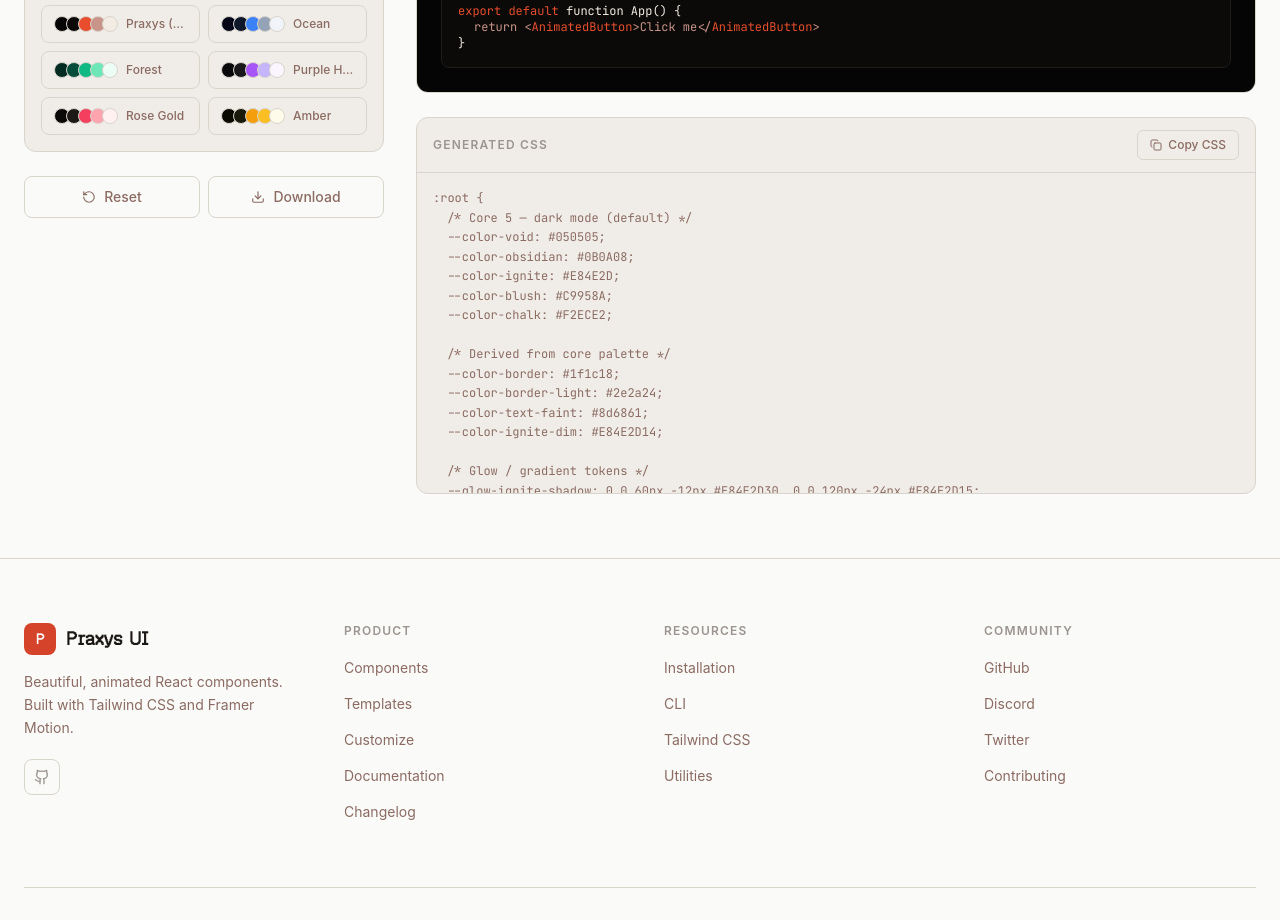
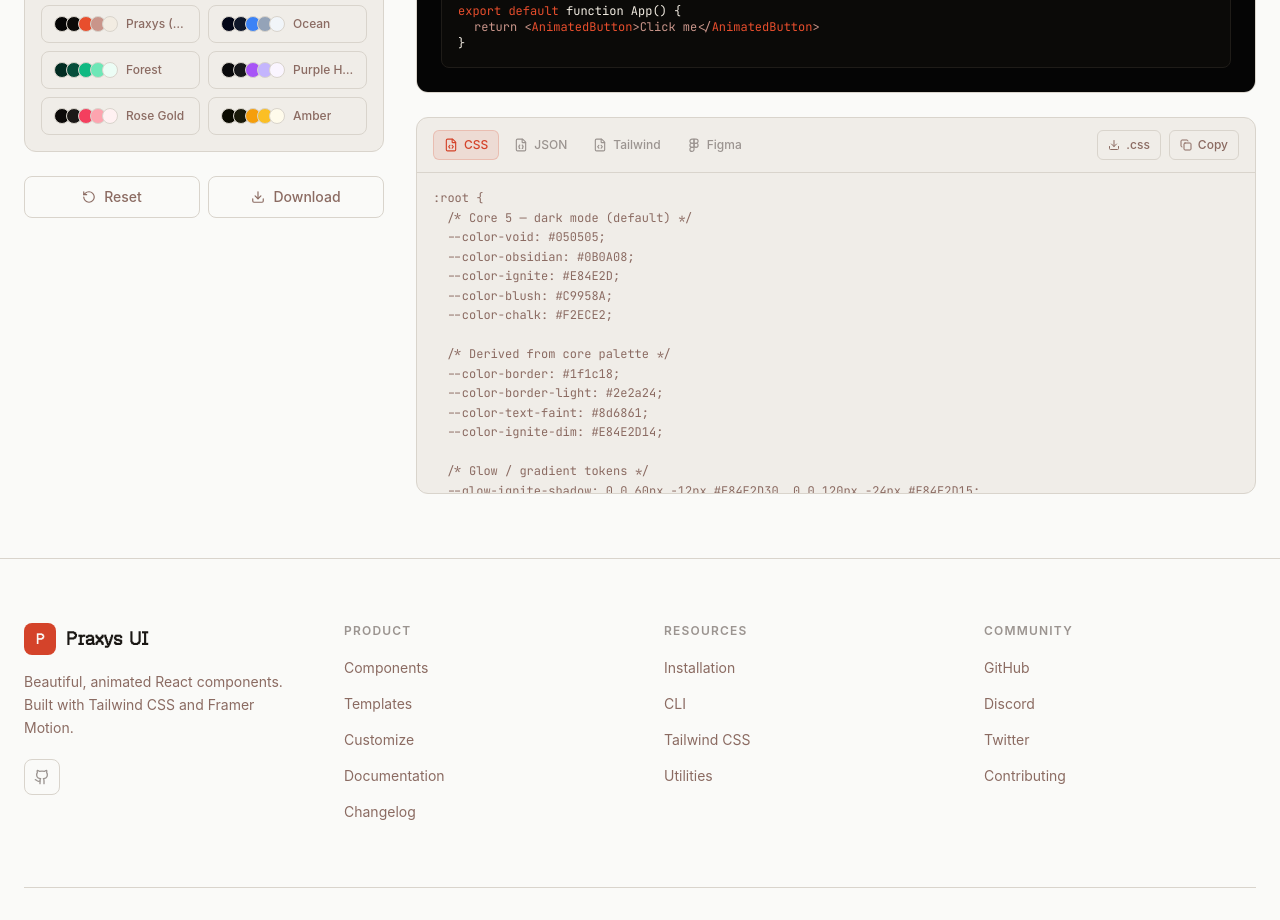
Before and after one commit to sushanttverma/Praxys-UI, a Next.js app: page /customize in a window 1280 px wide. Shown: the part 840-1760 px from the top of the page. Built offline with nearby package versions, Linux system fonts and the light colour scheme; a web font is replaced by a local one.

Commit message:
feat: add JSON, Tailwind, and Figma export formats to Theme Customizer

```diff
--- a/app/customize/ThemeCustomizer.tsx
+++ b/app/customize/ThemeCustomizer.tsx
@@ -2,7 +2,7 @@
 
 import React, { useState, useMemo, useCallback } from 'react'
 import { motion } from 'framer-motion'
-import { Copy, Check, RotateCcw, Download, Palette } from 'lucide-react'
+import { Copy, Check, RotateCcw, Download, Palette, FileJson, FileCode, Figma } from 'lucide-react'
 import Navbar from '@/app/components/Navbar'
 import Footer from '@/app/components/Footer'
 
@@ -200,16 +200,183 @@
 
 // ─── Component ───────────────────────────────────────────
 
+type ExportFormat = 'css' | 'json' | 'tailwind' | 'figma'
+
+const exportFormats: { key: ExportFormat; label: string; icon: React.ReactNode; ext: string; mime: string }[] = [
+  { key: 'css', label: 'CSS', icon: <FileCode className="h-3.5 w-3.5" />, ext: 'css', mime: 'text/css' },
+  { key: 'json', label: 'JSON', icon: <FileJson className="h-3.5 w-3.5" />, ext: 'json', mime: 'application/json' },
+  { key: 'tailwind', label: 'Tailwind', icon: <FileCode className="h-3.5 w-3.5" />, ext: 'js', mime: 'application/javascript' },
+  { key: 'figma', label: 'Figma', icon: <Figma className="h-3.5 w-3.5" />, ext: 'json', mime: 'application/json' },
+]
+
+function generateJSON(dark: ThemeColors, light: ThemeColors): string {
+  const buildTokens = (c: ThemeColors, mode: string) => {
+    const border = deriveBorder(c.obsidian, c.chalk)
+    const borderLight = deriveBorderLight(c.obsidian, c.chalk)
+    const textFaint = deriveTextFaint(c.blush)
+    return {
+      [`${mode}`]: {
+        core: {
+          void: c.void,
+          obsidian: c.obsidian,
+          ignite: c.ignite,
+          blush: c.blush,
+          chalk: c.chalk,
+        },
+        derived: {
+          border,
+          'border-light': borderLight,
+          'text-faint': textFaint,
+          'ignite-dim': `${c.ignite}14`,
+          'code-bg': c.obsidian,
+        },
+        glow: {
+          'ignite-shadow': `0 0 60px -12px ${c.ignite}30, 0 0 120px -24px ${c.ignite}15`,
+          'selection-bg': `${c.ignite}40`,
+        },
+      },
+    }
+  }
+  const tokens = {
+    $schema: 'https://ui.praxys.xyz/theme-schema.json',
+    name: 'Praxys UI Custom Theme',
+    version: '1.0.0',
+    ...buildTokens(dark, 'dark'),
+    ...buildTokens(light, 'light'),
+  }
+  return JSON.stringify(tokens, null, 2)
+}
+
+function generateTailwindConfig(dark: ThemeColors, light: ThemeColors): string {
+  const dBorder = deriveBorder(dark.obsidian, dark.chalk)
+  const dBorderLight = deriveBorderLight(dark.obsidian, dark.chalk)
+  const dTextFaint = deriveTextFaint(dark.blush)
+  const lBorder = deriveBorder(light.obsidian, light.chalk)
+  const lBorderLight = deriveBorderLight(light.obsidian, light.chalk)
+  const lTextFaint = deriveTextFaint(light.blush)
+
+  return `// praxys-theme.js
+// Paste into your tailwind.config.js or import into your CSS theme
+// For Tailwind CSS v4, add these as @theme values in your globals.css
+
+/** @type {import('tailwindcss').Config} */
+module.exports = {
+  theme: {
+    extend: {
+      colors: {
+        // Core brand palette
+        void: 'var(--color-void)',
+        obsidian: 'var(--color-obsidian)',
+        ignite: 'var(--color-ignite)',
+        blush: 'var(--color-blush)',
+        chalk: 'var(--color-chalk)',
+
+        // Derived tokens
+        border: 'var(--color-border)',
+        'border-light': 'var(--color-border-light)',
+        'text-faint': 'var(--color-text-faint)',
+        'ignite-dim': 'var(--color-ignite-dim)',
+        'code-bg': 'var(--color-code-bg)',
+      },
+    },
+  },
+}
+
+/*
+ * CSS variables to add to your globals.css:
+ *
+ * :root {
+ *   --color-void: ${dark.void};
+ *   --color-obsidian: ${dark.obsidian};
+ *   --color-ignite: ${dark.ignite};
+ *   --color-blush: ${dark.blush};
+ *   --color-chalk: ${dark.chalk};
+ *   --color-border: ${dBorder};
+ *   --color-border-light: ${dBorderLight};
+ *   --color-text-faint: ${dTextFaint};
+ *   --color-ignite-dim: ${dark.ignite}14;
+ *   --color-code-bg: ${dark.obsidian};
+ * }
+ *
+ * [data-theme="light"] {
+ *   --color-void: ${light.void};
+ *   --color-obsidian: ${light.obsidian};
+ *   --color-ignite: ${light.ignite};
+ *   --color-blush: ${light.blush};
+ *   --color-chalk: ${light.chalk};
+ *   --color-border: ${lBorder};
+ *   --color-border-light: ${lBorderLight};
+ *   --color-text-faint: ${lTextFaint};
+ *   --color-ignite-dim: ${light.ignite}12;
+ *   --color-code-bg: ${light.obsidian};
+ * }
+ */`
+}
+
+function generateFigmaVariables(dark: ThemeColors, light: ThemeColors): string {
+  const buildCollection = (c: ThemeColors, mode: string) => {
+    const border = deriveBorder(c.obsidian, c.chalk)
+    const borderLight = deriveBorderLight(c.obsidian, c.chalk)
+    const textFaint = deriveTextFaint(c.blush)
+
+    const hexToRgba = (hex: string) => {
+      const r = parseInt(hex.slice(1, 3), 16) / 255
+      const g = parseInt(hex.slice(3, 5), 16) / 255
+      const b = parseInt(hex.slice(5, 7), 16) / 255
+      return { r: +r.toFixed(4), g: +g.toFixed(4), b: +b.toFixed(4), a: 1 }
+    }
+
+    return [
+      { name: `${mode}/core/void`, value: hexToRgba(c.void) },
+      { name: `${mode}/core/obsidian`, value: hexToRgba(c.obsidian) },
+      { name: `${mode}/core/ignite`, value: hexToRgba(c.ignite) },
+      { name: `${mode}/core/blush`, value: hexToRgba(c.blush) },
+      { name: `${mode}/core/chalk`, value: hexToRgba(c.chalk) },
+      { name: `${mode}/derived/border`, value: hexToRgba(border) },
+      { name: `${mode}/derived/border-light`, value: hexToRgba(borderLight) },
+      { name: `${mode}/derived/text-faint`, value: hexToRgba(textFaint) },
+    ]
+  }
+
+  const figmaPayload = {
+    $description: 'Praxys UI theme variables for Figma. Import via Figma Variables REST API or Tokens Studio.',
+    $format: 'figma-variables',
+    collections: [
+      {
+        name: 'Praxys UI Theme',
+        modes: ['dark', 'light'],
+        variables: [
+          ...buildCollection(dark, 'dark'),
+          ...buildCollection(light, 'light'),
+        ],
+      },
+    ],
+  }
+  return JSON.stringify(figmaPayload, null, 2)
+}
+
 export default function ThemeCustomizer() {
   const [darkColors, setDarkColors] = useState<ThemeColors>({ ...defaultDark })
   const [lightColors, setLightColors] = useState<ThemeColors>({ ...defaultLight })
   const [activeMode, setActiveMode] = useState<'dark' | 'light'>('dark')
   const [copied, setCopied] = useState(false)
+  const [exportFormat, setExportFormat] = useState<ExportFormat>('css')
 
   const activeColors = activeMode === 'dark' ? darkColors : lightColors
   const setActiveColors = activeMode === 'dark' ? setDarkColors : setLightColors
 
   const css = useMemo(() => generateCSS(darkColors, lightColors), [darkColors, lightColors])
+
+  const exportOutput = useMemo(() => {
+    switch (exportFormat) {
+      case 'css': return generateCSS(darkColors, lightColors)
+      case 'json': return generateJSON(darkColors, lightColors)
+      case 'tailwind': return generateTailwindConfig(darkColors, lightColors)
+      case 'figma': return generateFigmaVariables(darkColors, lightColors)
+    }
+  }, [darkColors, lightColors, exportFormat])
+
+  const activeFormatMeta = exportFormats.find((f) => f.key === exportFormat)!
 
   const updateColor = useCallback(
     (key: string, value: string) => {
@@ -219,20 +386,20 @@
   )
 
   const handleCopy = useCallback(async () => {
-    await navigator.clipboard.writeText(css)
+    await navigator.clipboard.writeText(exportOutput)
     setCopied(true)
     setTimeout(() => setCopied(false), 2000)
-  }, [css])
+  }, [exportOutput])
 
   const handleDownload = useCallback(() => {
-    const blob = new Blob([css], { type: 'text/css' })
+    const blob = new Blob([exportOutput], { type: activeFormatMeta.mime })
     const url = URL.createObjectURL(blob)
     const a = document.createElement('a')
     a.href = url
-    a.download = 'praxys-theme.css'
+    a.download = `praxys-theme.${activeFormatMeta.ext}`
     a.click()
     URL.revokeObjectURL(url)
-  }, [css])
+  }, [exportOutput, activeFormatMeta])
 
   const handleReset = useCallback(() => {
     setDarkColors({ ...defaultDark })
@@ -570,15 +737,36 @@
                 </div>
               </div>
 
-              {/* Generated CSS output */}
+              {/* Generated export output */}
               <div className="rounded-xl border border-border bg-obsidian overflow-hidden">
                 <div className="flex items-center justify-between border-b border-border px-4 py-3">
-                  <span className="text-xs font-semibold uppercase tracking-widest text-text-faint">
-                    Generated CSS
-                  </span>
+                  <div className="flex items-center gap-1">
+                    {exportFormats.map((fmt) => (
+                      <button
+                        key={fmt.key}
+                        onClick={() => { setExportFormat(fmt.key); setCopied(false) }}
+                        className={`flex items-center gap-1.5 rounded-md px-2.5 py-1.5 text-xs font-medium transition-all ${
+                          exportFormat === fmt.key
+                            ? 'bg-ignite/10 text-ignite border border-ignite/20'
+                            : 'text-text-faint hover:text-blush border border-transparent'
+                        }`}
+                      >
+                        {fmt.icon}
+                        <span className="hidden sm:inline">{fmt.label}</span>
+                      </button>
+                    ))}
+                  </div>
+                  <div className="flex items-center gap-2">
+                    <button
+                      onClick={handleDownload}
+                      className="flex items-center gap-1.5 rounded-md border border-border px-2.5 py-1.5 text-xs font-medium text-blush transition-colors hover:border-border-light hover:text-chalk"
+                    >
+                      <Download className="h-3 w-3" />
+                      <span className="hidden sm:inline">.{activeFormatMeta.ext}</span>
+                    </button>
                     <button
                       onClick={handleCopy}
-                    className="flex items-center gap-1.5 rounded-md border border-border px-3 py-1.5 text-xs font-medium text-blush transition-colors hover:border-border-light hover:text-chalk"
+                      className="flex items-center gap-1.5 rounded-md border border-border px-2.5 py-1.5 text-xs font-medium text-blush transition-colors hover:border-border-light hover:text-chalk"
                     >
                       {copied ? (
                         <>
@@ -588,13 +776,14 @@
                       ) : (
                         <>
                           <Copy className="h-3 w-3" />
-                        Copy CSS
+                          Copy
                         </>
                       )}
                     </button>
                   </div>
+                </div>
                 <pre className="max-h-80 overflow-auto p-4 font-mono text-xs leading-relaxed text-blush">
-                  <code>{css}</code>
+                  <code>{exportOutput}</code>
                 </pre>
               </div>
             </motion.div>
```
Also changed, not shown: CUsersSushant.localshareopencodetool-outputformatted_css_temp.txt (added). Lines whose indentation alone changed are shown as unchanged.
